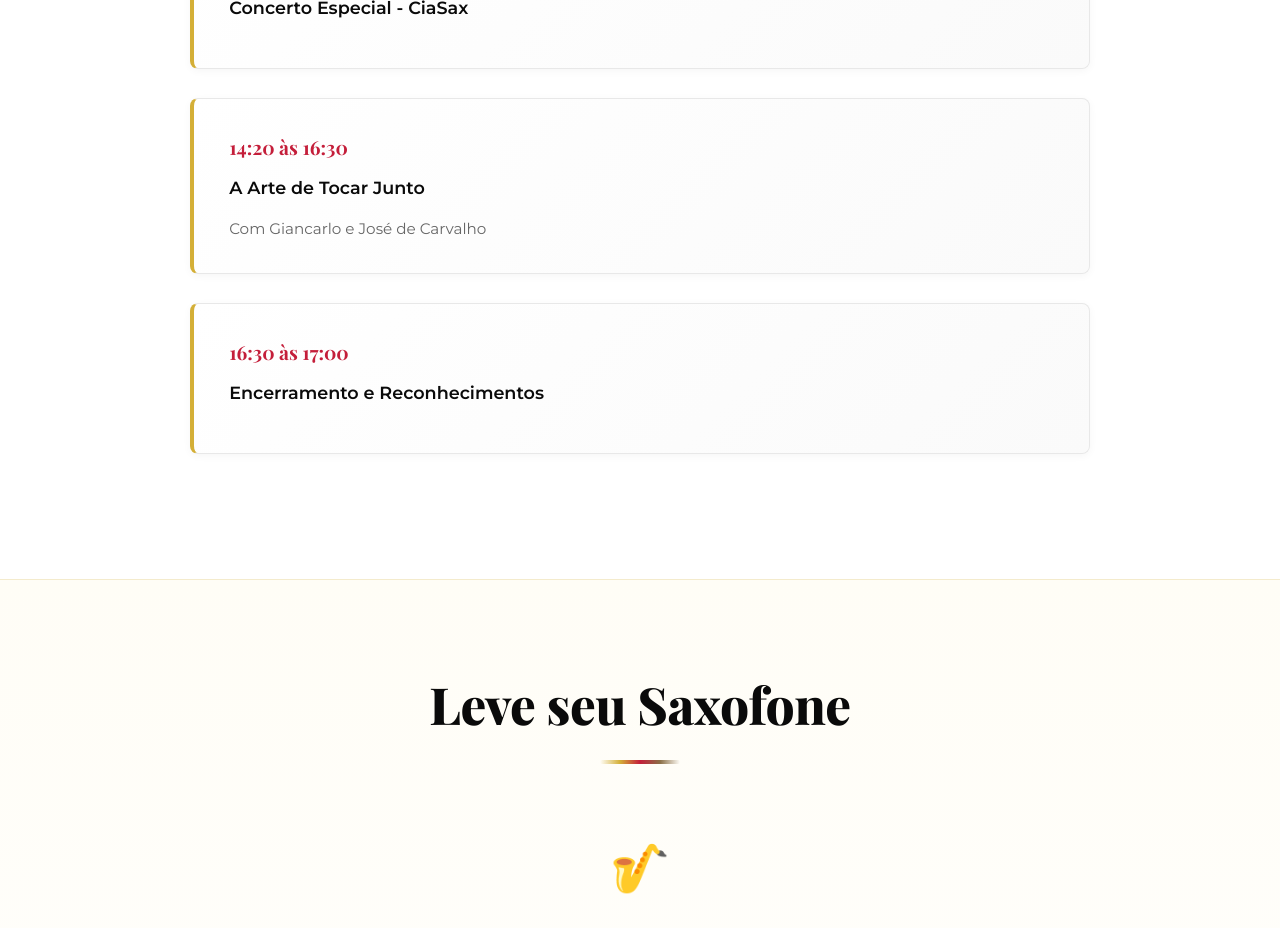
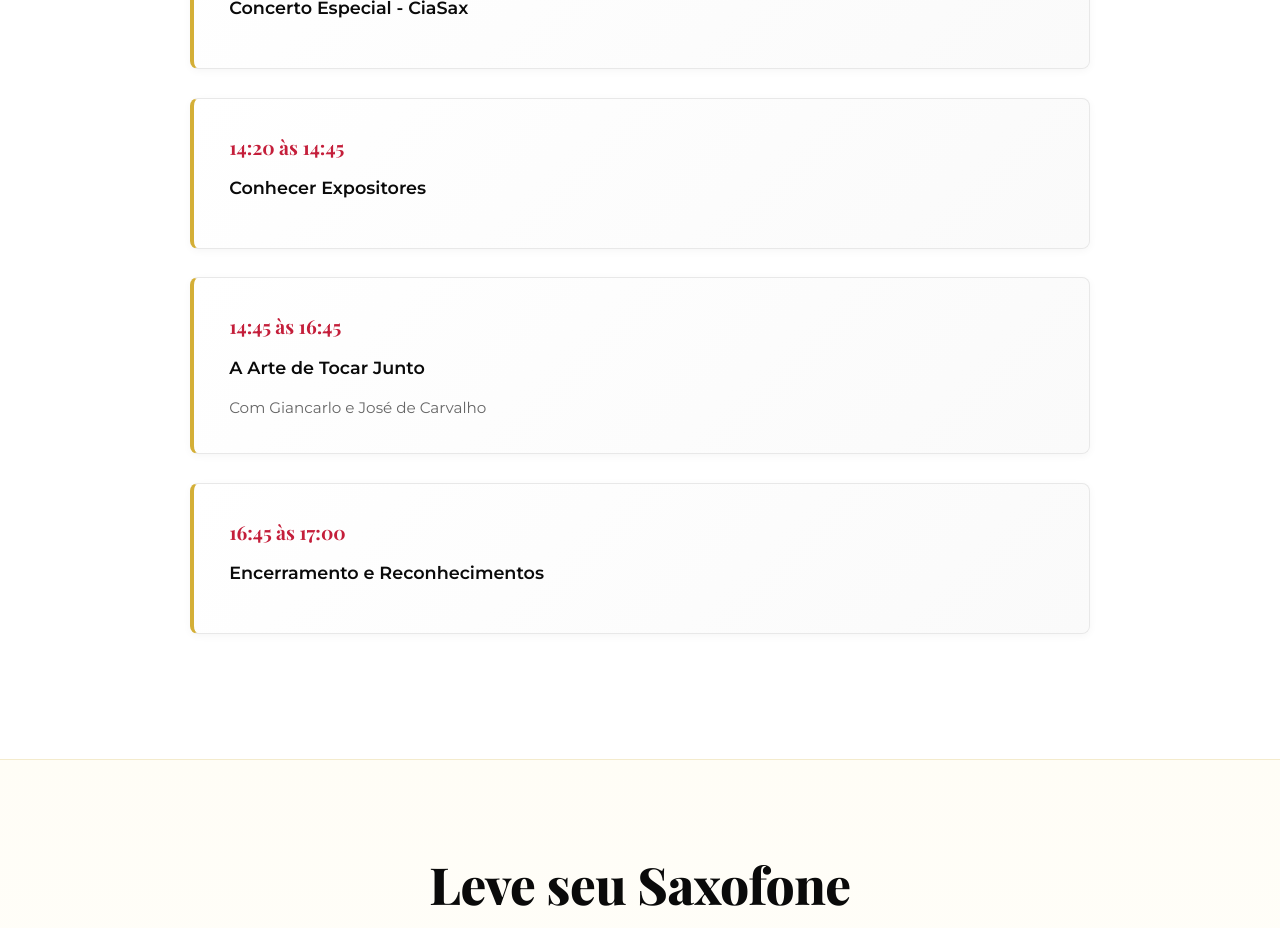
Before and after one commit to mahavibr/saxofone-event, a React (Vite) app: page / in a window 1280 px wide. Shown: the part 6720-7648 px from the top of the page. Built offline with nearby package versions, Linux system fonts and the light colour scheme.

Commit message:
feat: adicionar Conhecer Expositores na grade e ajustar horarios
Conhecer Expositores 14:20-14:45, A Arte de Tocar Junto 14:45-16:45
e Encerramento reduzido para 16:45-17:00.

Co-Authored-By: Claude Sonnet 5.5 <noreply@anthropic.com>

```diff
--- a/src/App.jsx
+++ b/src/App.jsx
@@ -230,8 +230,9 @@ Cursou saxofone no Conservatório de Tatuí, e sua missão a cada saxofone é de
     { time: '11:30 às 12:30', event: 'Fisioterapia para Músicos', description: 'Com Deise Barroso e Filipe Tavares' },
     { time: '12:30 às 13:30', event: 'Almoço e Convivência', description: '' },
     { time: '13:30 às 14:20', event: 'Concerto Especial - CiaSax', description: '' },
-    { time: '14:20 às 16:30', event: 'A Arte de Tocar Junto', description: 'Com Giancarlo e José de Carvalho' },
-    { time: '16:30 às 17:00', event: 'Encerramento e Reconhecimentos', description: '' }
+    { time: '14:20 às 14:45', event: 'Conhecer Expositores', description: '' },
+    { time: '14:45 às 16:45', event: 'A Arte de Tocar Junto', description: 'Com Giancarlo e José de Carvalho' },
+    { time: '16:45 às 17:00', event: 'Encerramento e Reconhecimentos', description: '' }
   ]
 
   const benefits = [
```
